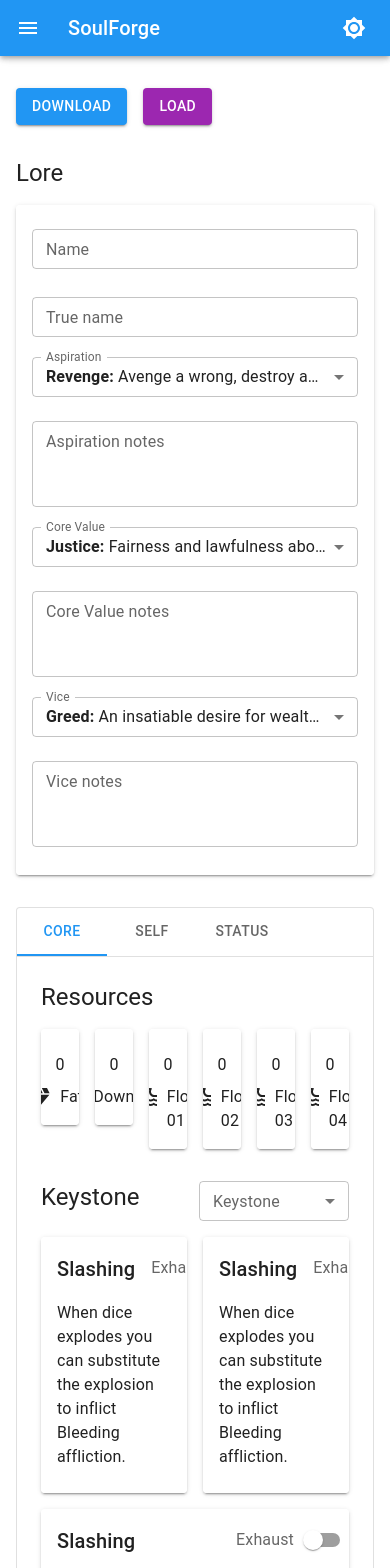
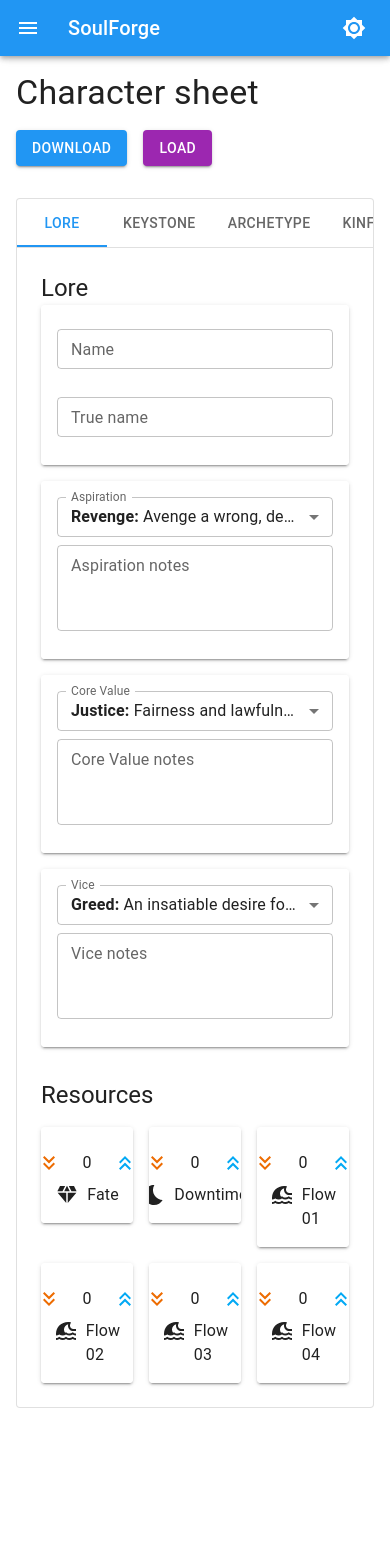
Before and after one commit to dicegoblinnz/soulforge, a Next.js app: page /soulforge/ in a window 390 px wide. Shown: the top 1568 px of the page. After the commit the page ends 1424 px from the top, so only its background shows below. Built offline with nearby package versions, Linux system fonts and the light colour scheme.

Commit message:
feat: further mobile support

```diff
--- a/src/app/loading.tsx
+++ b/src/app/loading.tsx
@@ -102,7 +102,7 @@ export default function Loading() {
       alignItems="center"
       justifyContent="center"
     >
-      <StyledLogo src="/soulforge_example/dice_goblin.webp" alt={"Gobby"} width={256} height={256}/>
+      <StyledLogo src="/soulforge/dice_goblin.webp" alt={"Gobby"} width={256} height={256}/>
     </StyledBox>
   );
 }
--- a/src/app/page.tsx
+++ b/src/app/page.tsx
@@ -25,16 +25,45 @@ export default function Home() {
     setValue(newValue);
   };
 
-  return (
-    <CharacterProvider>
-      <main style={{maxWidth: "100%", margin: theme.spacing(2), display: "flex", justifyContent: "center"}}>
-        <Box sx={{maxWidth: isSmall ? "100%" : "1000px"}}>
-          <MainHeader isSmall={isSmall}/>
+  const smallLayout = (<>
+    <Box sx={{borderBottom: 1, borderColor: 'divider'}}>
+      <TabList onChange={handleChange} variant="scrollable" scrollButtons="auto">
+        <Tab label="Lore" value="1"/>
+        <Tab label="Keystone" value="2"/>
+        <Tab label="Archetype" value="3"/>
+        <Tab label="Kinfolk" value="4"/>
+        <Tab label="Temporary Tags" value="5"/>
+        <Tab label="Afflictions" value="6"/>
+      </TabList>
+    </Box>
 
-          <Lore sx={{mt: 4}}/>
+    <TabPanel value="1">
+      <Lore/>
+      <Resources sx={{mt: 4}}/>
+    </TabPanel>
 
-          <TabContext value={value}>
-            <Card variant="outlined" sx={{mt: 4}}>
+    <TabPanel value="2">
+      <Keystone/>
+    </TabPanel>
+
+    <TabPanel value="3">
+      <CharacterArchetype/>
+    </TabPanel>
+
+    <TabPanel value="4">
+      <Kinfolk/>
+    </TabPanel>
+
+    <TabPanel value="5">
+      <TemporaryTags/>
+    </TabPanel>
+
+    <TabPanel value="6">
+      <Afflictions/>
+    </TabPanel>
+  </>);
+
+  const mediumLayout = (<>
     <Box sx={{borderBottom: 1, borderColor: 'divider'}}>
       <TabList onChange={handleChange}>
         <Tab label="Core" value="1"/>
@@ -44,7 +73,8 @@ export default function Home() {
     </Box>
 
     <TabPanel value="1">
-                <Resources/>
+      <Lore/>
+      <Resources sx={{mt: 4}}/>
       <Keystone sx={{mt: 4}}/>
     </TabPanel>
 
@@ -64,6 +94,17 @@ export default function Home() {
         </Grid>
       </Grid>
     </TabPanel>
+  </>);
+
+  return (
+    <CharacterProvider>
+      <main style={{maxWidth: "100%", margin: theme.spacing(2), display: "flex", justifyContent: "center"}}>
+        <Box sx={{maxWidth: isSmall ? "100%" : "1000px"}}>
+          <MainHeader isSmall={isSmall}/>
+
+          <TabContext value={value}>
+            <Card variant="outlined" sx={{mt: 4}}>
+              {isSmall ? smallLayout : mediumLayout}
             </Card>
           </TabContext>
         </Box>
--- a/src/components/character/archetypes/character-archetype.tsx
+++ b/src/components/character/archetypes/character-archetype.tsx
@@ -6,13 +6,14 @@ import {
   Typography,
   Card,
   CardContent,
-  SxProps
+  SxProps, useTheme
 } from "@mui/material";
 import Grid from '@mui/material/Grid2';
 import {CharacterArchetypeModal} from "@/components/character/archetypes/character-archetype-modal";
 import {useCharacterContext} from "@/context/character/character-context";
 import {archetypes} from "@/data/v1/archetypes";
 import {CharacterTagCard} from "@/components/character/character-tag-card";
+import {useBreakpointMediaQuery} from "@/hooks/use-screen-breakpoints";
 
 type Props = {
   sx?: SxProps;
@@ -20,6 +21,10 @@ type Props = {
 
 export function CharacterArchetype({sx}: Props) {
   const character = useCharacterContext();
+  const theme = useTheme();
+  const isSmall = useBreakpointMediaQuery(theme.breakpoints.down("sm"));
+
+  const cardSize = !isSmall ? 4 : 12;
 
   const archetype = archetypes.find(a => a.id === character.character?.archetype.id);
   const cardTitle = (archetype !== undefined && archetype !== null)
@@ -29,7 +34,7 @@ export function CharacterArchetype({sx}: Props) {
     ? (
       <>
         {character.character?.archetype.abilities.map((a, i) => (
-          <Grid size={4} key={`${i}-${a.id}`}>
+          <Grid size={cardSize} key={`${i}-${a.id}`}>
             <CharacterTagCard
               ability={a}
               onSetExhaust={v => character.updateArchetypeAbility(a.id, {exhausted: v})}
--- a/src/components/character/keystone.tsx
+++ b/src/components/character/keystone.tsx
@@ -8,11 +8,12 @@ import {
   Select,
   Stack,
   Typography,
-  SxProps
+  SxProps, useTheme
 } from "@mui/material";
 import Grid from '@mui/material/Grid2';
 import {idToCharacterAbility} from "@/data/v1/converters";
 import {CharacterTagCard} from "@/components/character/character-tag-card";
+import {useBreakpointMediaQuery} from "@/hooks/use-screen-breakpoints";
 
 function KeystoneSelect() {
   return (
@@ -33,6 +34,11 @@ type Props = {
 };
 
 export function Keystone({sx}: Props) {
+  const theme = useTheme();
+  const isSmall = useBreakpointMediaQuery(theme.breakpoints.down("sm"));
+
+  const cardSize = !isSmall ? 6 : 12;
+
   return (
     <Box sx={sx}>
       <Stack justifyContent="space-between" direction="row">
@@ -47,11 +53,11 @@ export function Keystone({sx}: Props) {
       </Stack>
 
       <Grid container spacing={2} sx={{mt: 2}}>
-        <Grid size={6}>
+        <Grid size={cardSize}>
           <CharacterTagCard ability={idToCharacterAbility(0)} sx={{height: "100%"}}/>
         </Grid>
 
-        <Grid size={6}>
+        <Grid size={cardSize}>
           <CharacterTagCard ability={idToCharacterAbility(0)} sx={{height: "100%"}}/>
         </Grid>
 
--- a/src/components/character/kinfolk.tsx
+++ b/src/components/character/kinfolk.tsx
@@ -5,13 +5,14 @@ import {
   Stack,
   Typography,
   CardContent,
-  SxProps
+  SxProps, useTheme
 } from "@mui/material";
 import Grid from '@mui/material/Grid2';
 import {KinfolkModal} from "@/components/character/kinfolk_modal";
 import {useCharacterContext} from "@/context/character/character-context";
 import {SoulforgeCard} from "@/components/soulforge-card";
 import {CharacterTagCard} from "@/components/character/character-tag-card";
+import {useBreakpointMediaQuery} from "@/hooks/use-screen-breakpoints";
 
 type Props = {
   sx?: SxProps;
@@ -19,12 +20,16 @@ type Props = {
 
 export function Kinfolk({sx}: Props) {
   const character = useCharacterContext();
+  const theme = useTheme();
+  const isSmall = useBreakpointMediaQuery(theme.breakpoints.down("sm"));
+
+  const cardSize = !isSmall ? 4 : 12;
 
   const abilityInfo = (character.character?.kinfolk.abilities ?? []).length !== 0
     ? (
       <>
         {character.character?.kinfolk.abilities.map((a, i) => (
-          <Grid size={4} key={`${i}-${a.id}`}>
+          <Grid size={cardSize} key={`${i}-${a.id}`}>
             <CharacterTagCard
               ability={a}
               onSetExhaust={v => character.updateKinfolkAbility(a.id, {exhausted: v})}
--- a/src/components/character/lore.tsx
+++ b/src/components/character/lore.tsx
@@ -182,74 +182,79 @@ export function Lore({sx}: Props) {
 
   const smallGridLayout = (<>
     <Grid size={12}>
+      <SoulforgeCard>
+        <CardContent sx={{display: "flex", flexDirection: "column", gap: 2}}>
           {nameTextField}
-    </Grid>
-
-    <Grid size={12}>
           {trueNameTextField}
+        </CardContent>
+      </SoulforgeCard>
     </Grid>
 
 
     <Grid size={12}>
+      <SoulforgeCard>
+        <CardContent>
           {aspirationSelect}
+          {aspirationNoteTextField}
+        </CardContent>
+      </SoulforgeCard>
     </Grid>
 
     <Grid size={12}>
-      {aspirationNoteTextField}
-    </Grid>
-
-
-    <Grid size={12}>
+      <SoulforgeCard>
+        <CardContent>
           {coreValueSelect}
+          {coreValueNoteTextField}
+        </CardContent>
+      </SoulforgeCard>
     </Grid>
 
     <Grid size={12}>
-      {coreValueNoteTextField}
-    </Grid>
-
-
-    <Grid size={12}>
+      <SoulforgeCard>
+        <CardContent>
           {viceSelect}
-    </Grid>
-
-    <Grid size={12}>
           {viceNoteTextField}
+        </CardContent>
+      </SoulforgeCard>
     </Grid>
   </>);
 
   const largeGridLayout = (<>
-    <Grid size={6}>
+    <Grid size={12}>
+      <SoulforgeCard>
+        <CardContent sx={{display: "flex", flexDirection: "row", gap: 2}}>
           {nameTextField}
-    </Grid>
-
-    <Grid size={6}>
           {trueNameTextField}
+        </CardContent>
+      </SoulforgeCard>
     </Grid>
 
 
     <Grid size={4}>
+      <SoulforgeCard>
+        <CardContent>
           {aspirationSelect}
+          {aspirationNoteTextField}
+        </CardContent>
+      </SoulforgeCard>
     </Grid>
 
     <Grid size={4}>
+      <SoulforgeCard>
+        <CardContent>
           {coreValueSelect}
+          {coreValueNoteTextField}
+        </CardContent>
+      </SoulforgeCard>
     </Grid>
 
     <Grid size={4}>
+      <SoulforgeCard>
+        <CardContent>
           {viceSelect}
-    </Grid>
-
-
-    <Grid size={4}>
-      {aspirationNoteTextField}
-    </Grid>
-
-    <Grid size={4}>
-      {coreValueNoteTextField}
-    </Grid>
-
-    <Grid size={4}>
           {viceNoteTextField}
+        </CardContent>
+      </SoulforgeCard>
     </Grid>
   </>);
 
@@ -262,13 +267,9 @@ export function Lore({sx}: Props) {
         Lore
       </Typography>
 
-      <SoulforgeCard sx={{mt: 2}}>
-        <CardContent>
       <Grid container spacing={2}>
         {isSmall ? smallGridLayout : largeGridLayout}
       </Grid>
-        </CardContent>
-      </SoulforgeCard>
     </Box>
   );
 }
--- a/src/components/character/resource/resources.tsx
+++ b/src/components/character/resource/resources.tsx
@@ -3,7 +3,7 @@
 import {
   Box,
   Typography,
-  SxProps, SvgIconProps
+  SxProps, SvgIconProps, useTheme
 } from "@mui/material";
 import Grid from '@mui/material/Grid2';
 import DiamondIcon from '@mui/icons-material/Diamond';
@@ -11,6 +11,7 @@ import BedtimeIcon from '@mui/icons-material/Bedtime';
 import TsunamiIcon from '@mui/icons-material/Tsunami';
 import {Resource} from "@/components/character/resource/resource";
 import {useCharacterContext} from "@/context/character/character-context";
+import {useBreakpointMediaQuery} from "@/hooks/use-screen-breakpoints";
 
 type Props = {
   sx?: SxProps;
@@ -18,6 +19,10 @@ type Props = {
 
 export function Resources({sx}: Props) {
   const character = useCharacterContext();
+  const theme = useTheme();
+  const isSmall = useBreakpointMediaQuery(theme.breakpoints.down("sm"));
+
+  const cardSize = !isSmall ? 2 : 4;
 
   const fate = character.character?.resources.fate.value ?? -1;
   const downtime = character.character?.resources.downtime.value ?? -1;
@@ -44,7 +49,7 @@ export function Resources({sx}: Props) {
       </Typography>
 
       <Grid container spacing={2} sx={{mt: 2}}>
-        <Grid size={2}>
+        <Grid size={cardSize}>
           <Resource
             name="Fate"
             renderIcon={renderDiamondIcon}
@@ -53,7 +58,7 @@ export function Resources({sx}: Props) {
           />
         </Grid>
 
-        <Grid size={2}>
+        <Grid size={cardSize}>
           <Resource
             name="Downtime"
             renderIcon={renderBedtimeIcon}
@@ -62,7 +67,7 @@ export function Resources({sx}: Props) {
           />
         </Grid>
 
-        <Grid size={2}>
+        <Grid size={cardSize}>
           <Resource
             name="Flow 01"
             renderIcon={renderTsunamiIcon}
@@ -71,7 +76,7 @@ export function Resources({sx}: Props) {
           />
         </Grid>
 
-        <Grid size={2}>
+        <Grid size={cardSize}>
           <Resource
             name="Flow 02"
             renderIcon={renderTsunamiIcon}
@@ -80,7 +85,7 @@ export function Resources({sx}: Props) {
           />
         </Grid>
 
-        <Grid size={2}>
+        <Grid size={cardSize}>
           <Resource
             name="Flow 03"
             renderIcon={renderTsunamiIcon}
@@ -89,7 +94,7 @@ export function Resources({sx}: Props) {
           />
         </Grid>
 
-        <Grid size={2}>
+        <Grid size={cardSize}>
           <Resource
             name="Flow 04"
             renderIcon={renderTsunamiIcon}
--- a/src/components/main/main-header.tsx
+++ b/src/components/main/main-header.tsx
@@ -11,16 +11,29 @@ export function MainHeader({isSmall}: Props) {
   const character = useCharacterContext();
 
   const name = character.character?.lore.name;
+  const trueName = character.character?.lore.true_name;
+
   const title = (
     <Typography variant="h4" color="textPrimary">
-      {(name !== null && name !== undefined) || (name ?? '').length !== 0
+      {(name !== null && name !== undefined) && (name ?? '').length !== 0
         ? name : "Character sheet"}
     </Typography>
+  );
+  const subtitle = (
+    (trueName !== null && trueName !== undefined) && (trueName ?? '').length !== 0
+      ? (
+        <Typography variant="h6" color="textSecondary">
+          {trueName}
+        </Typography>
+      ) : null
   );
 
   return (
     <Stack direction={isSmall ? "column" : "row"} spacing={2} justifyContent="space-between">
-      {title}
+      <Stack spacing={0}>
+        {title}
+        {subtitle}
+      </Stack>
 
       <Stack direction="row" spacing={2} alignItems="center">
         <DownloadCharacterButton variant="contained"/>
```
Also changed, not shown: src/app/full/page.tsx (+26 -11 lines). Lines whose indentation alone changed are shown as unchanged.
